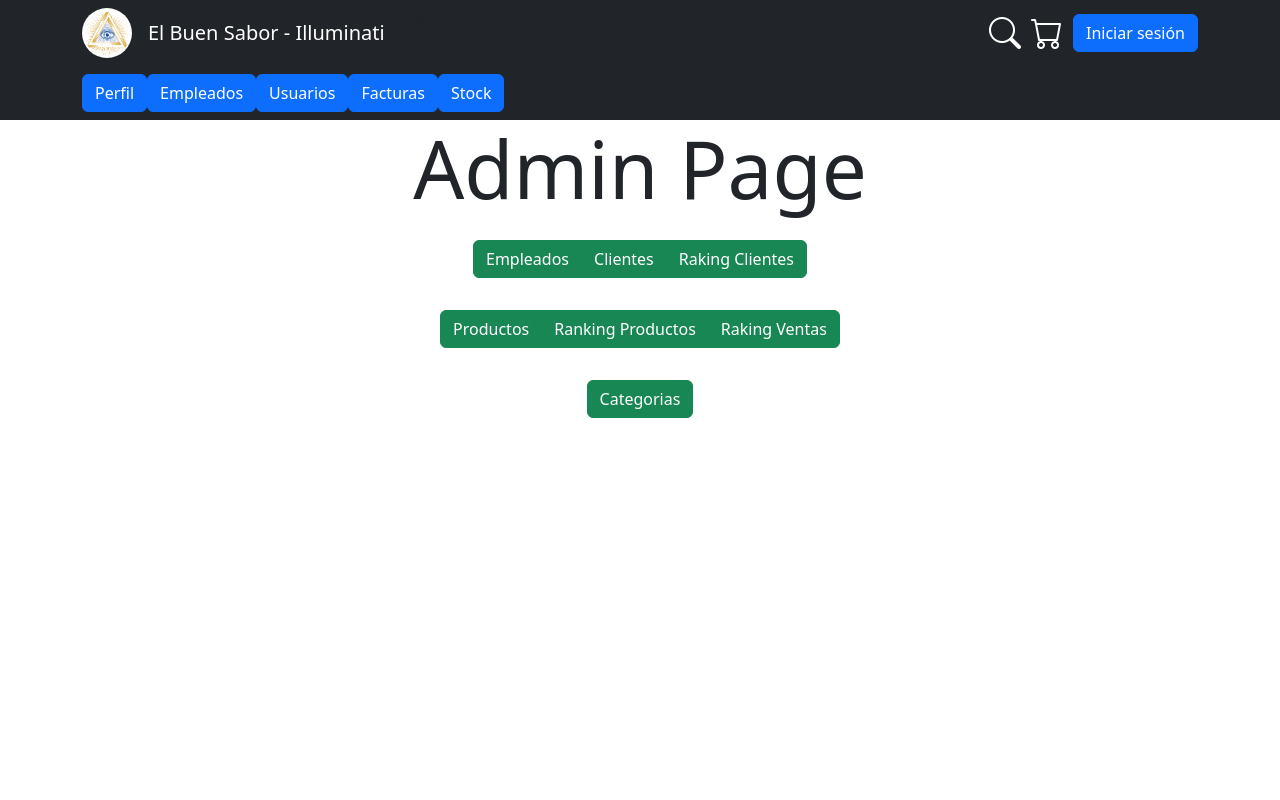
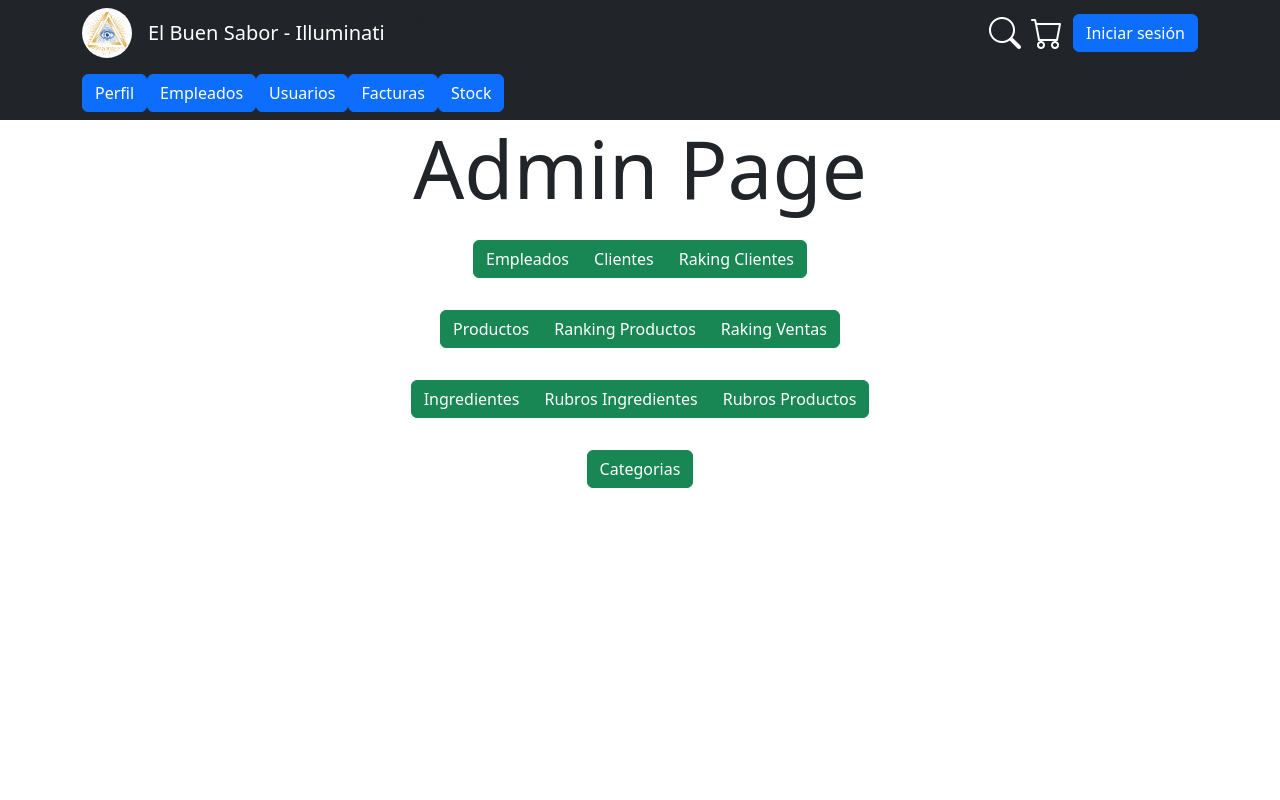
Before and after one commit to RamaHualpusher/Illuminati-ElBuenSabor-Frontend, a React (Create React App) app: page /admin in a window 1280 px wide. Shown: the top 800 px of the page. Built offline with nearby package versions, Linux system fonts and the light colour scheme.

Commit message:
Botones Admin

```diff
--- a/src/components/AdminPage/OpcionesEmpleados.tsx
+++ b/src/components/AdminPage/OpcionesEmpleados.tsx
@@ -1,4 +1,5 @@
 import React from "react";
+import { Link } from "react-router-dom";
 
 export default function OpcionesEmpleados(){
     return(
@@ -12,9 +13,16 @@ export default function OpcionesEmpleados(){
             </div>
             <div className="d-flex justify-content-center">
                 <div className="btn-group">
-                    <button className="btn btn-success my-3">Productos</button>
+                    <Link to="/cocina/productos" className="btn btn-success my-3">Productos</Link>
                     <button className="btn btn-success my-3">Ranking Productos</button>
                     <button className="btn btn-success my-3">Raking Ventas</button>
+                </div>
+            </div>
+            <div className="d-flex justify-content-center">
+                <div className="btn-group">
+                    <Link to="/cocina/ingredientes" className="btn btn-success my-3">Ingredientes</Link>
+                    <Link to="/cocina/rubros/ingredientes" className="btn btn-success my-3">Rubros Ingredientes</Link>
+                    <Link to="/cocina/rubros/productos" className="btn btn-success my-3">Rubros Productos</Link>
                 </div>
             </div>
             <div className="d-flex justify-content-center">
--- a/src/routers/UserRouter.tsx
+++ b/src/routers/UserRouter.tsx
@@ -5,8 +5,11 @@ import { Route, Routes } from "react-router-dom";
 import { Link } from "react-router-dom";
 import { Button } from "react-bootstrap";
 import AdminPage from "../components/AdminPage/AdminPage";
+import { useAuth0 } from "@auth0/auth0-react";
 
 const UserRouter = () => {
+
+
   return (
     <div>
       <NavBar />
@@ -15,8 +18,7 @@ const UserRouter = () => {
       </Routes>
       <div className="d-flex justify-content-center mb-3">
         <div className="btn-group">
-
-          <Button  onClick={() =>AdminPage} className="btn btn-success my-3">Pagina Admin</Button>
+          <Link to="/Admin" className="btn btn-success my-3">Admin</Link>
           <Link to="/cocina/ingredientes" className="btn btn-success my-3">Ingredientes</Link>
           <Link to="/cocina/productos" className="btn btn-success my-3">Productos</Link>
           <Link to="/cocina/rubros/ingredientes" className="btn btn-success my-3">Rubros Ingredientes</Link>
```
